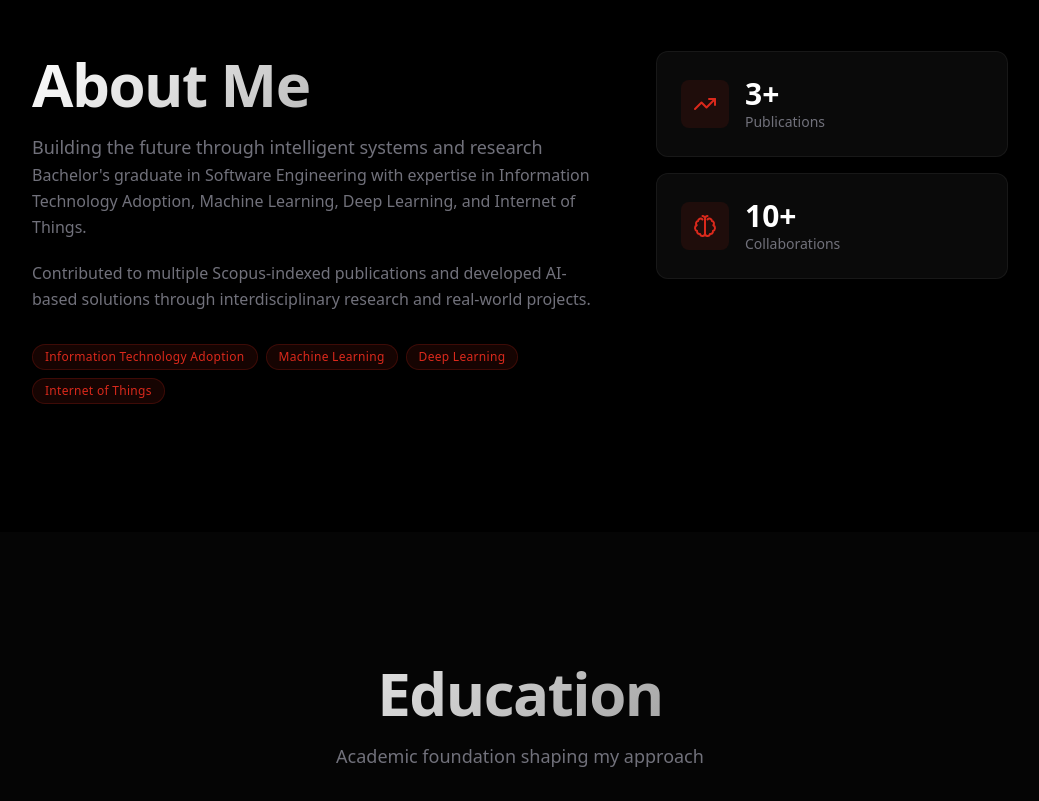
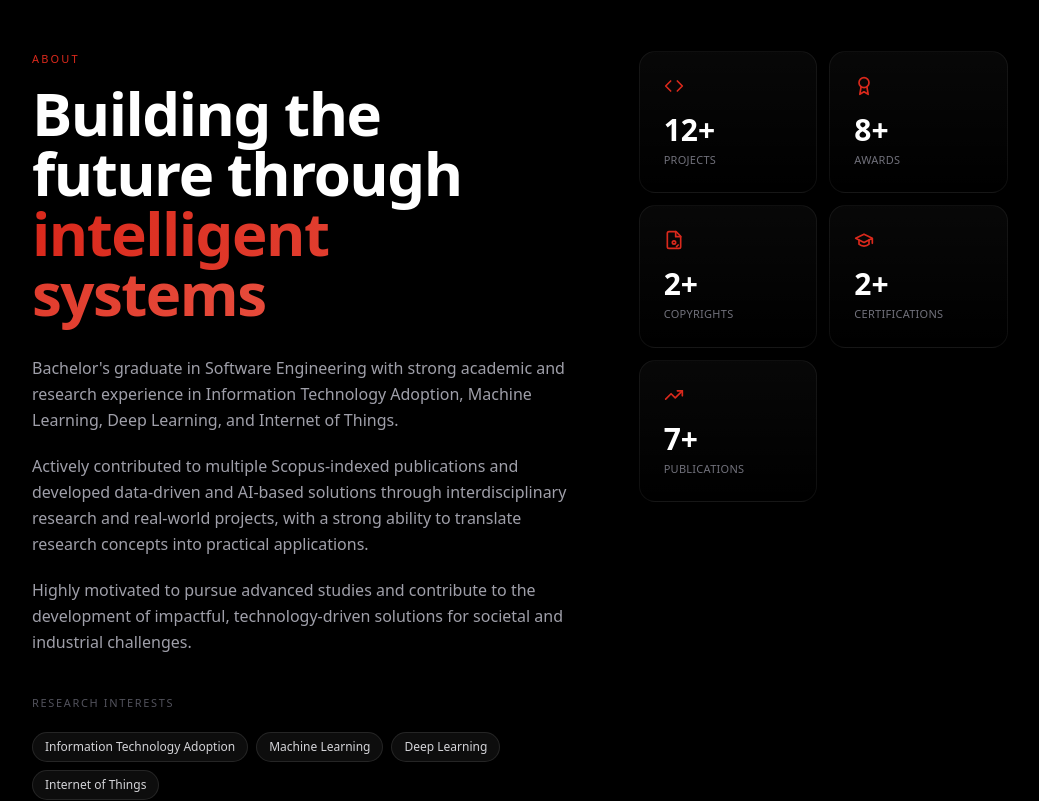
Before and after one commit to walidhnf25/my-portofolio, a Next.js app: page / in a window 1280 px wide. Shown: the part 960-1761 px from the top of the page, without its empty margins (120-1159 px from the left). Built offline with nearby package versions, Linux system fonts and the light colour scheme.

Commit message:
feat(about): redesign About section with premium modern layout

```diff
--- a/components/icons/index.tsx
+++ b/components/icons/index.tsx
@@ -439,3 +439,24 @@ export function CodeIcon(props: SVGProps<SVGSVGElement>) {
     </svg>
   );
 }
+export function FileBadgeIcon(props: SVGProps<SVGSVGElement>) {
+  return (
+    <svg
+      xmlns="http://www.w3.org/2000/svg"
+      width="24"
+      height="24"
+      viewBox="0 0 24 24"
+      fill="none"
+      stroke="currentColor"
+      strokeWidth="2"
+      strokeLinecap="round"
+      strokeLinejoin="round"
+      {...props}
+    >
+      <path d="M14.5 2H6a2 2 0 0 0-2 2v16a2 2 0 0 0 2 2h12a2 2 0 0 0 2-2V7.5L14.5 2z" />
+      <polyline points="14 2 14 8 20 8" />
+      <circle cx="12" cy="15" r="2" />
+      <path d="m17 18-2 2" />
+    </svg>
+  );
+}
--- a/components/sections/About.tsx
+++ b/components/sections/About.tsx
@@ -1,77 +1,124 @@
 "use client";
 
 import { motion } from "framer-motion";
-import { BrainIcon, TrendingUpIcon } from "@/components/icons";
-import SectionHeading from "@/components/ui/SectionHeading";
-import GlassCard from "@/components/ui/GlassCard";
+import { TrendingUpIcon, AwardIcon, CodeIcon, FileBadgeIcon, GraduationCapIcon } from "@/components/icons";
 import Badge from "@/components/ui/Badge";
-import { researchInterests } from "@/lib/data";
+
+const stats = [
+  { icon: CodeIcon, value: "12+", label: "Projects" },
+  { icon: AwardIcon, value: "8+", label: "Awards" },
+  { icon: FileBadgeIcon, value: "2+", label: "Copyrights" },
+  { icon: GraduationCapIcon, value: "2+", label: "Certifications" },
+  { icon: TrendingUpIcon, value: "7+", label: "Publications" },
+];
 
 export default function About() {
   return (
     <section id="about" className="relative py-32">
       <div className="mx-auto max-w-5xl px-6">
-        <div className="grid lg:grid-cols-5 gap-16 items-start">
+        <motion.div
+          initial={{ opacity: 0, y: 30 }}
+          whileInView={{ opacity: 1, y: 0 }}
+          transition={{ duration: 0.7 }}
+          viewport={{ once: true }}
+          className="grid lg:grid-cols-12 gap-16 items-start"
+        >
+          <div className="lg:col-span-7">
+            <motion.p
+              initial={{ opacity: 0, y: 20 }}
+              whileInView={{ opacity: 1, y: 0 }}
+              transition={{ duration: 0.5, delay: 0.1 }}
+              viewport={{ once: true }}
+              className="text-[11px] text-[#DA291C] uppercase tracking-[0.2em] mb-4"
+            >
+              About
+            </motion.p>
+
+            <motion.h2
+              initial={{ opacity: 0, y: 20 }}
+              whileInView={{ opacity: 1, y: 0 }}
+              transition={{ duration: 0.5, delay: 0.15 }}
+              viewport={{ once: true }}
+              className="text-4xl sm:text-5xl md:text-6xl font-bold tracking-tight text-white mb-8"
+            >
+              Building the future through{' '}
+              <span className="bg-gradient-to-r from-[#DA291C] to-[#e64a3a] bg-clip-text text-transparent">
+                intelligent systems
+              </span>
+            </motion.h2>
+
             <motion.div
               initial={{ opacity: 0, y: 20 }}
               whileInView={{ opacity: 1, y: 0 }}
-            transition={{ duration: 0.6 }}
+              transition={{ duration: 0.5, delay: 0.2 }}
               viewport={{ once: true }}
-            className="lg:col-span-3"
+              className="space-y-5 text-sm sm:text-base text-zinc-400 leading-relaxed"
             >
-            <SectionHeading
-              title="About Me"
-              subtitle="Building the future through intelligent systems and research"
-            />
-
-            <div className="space-y-5 text-base text-zinc-500 leading-relaxed">
               <p>
-                Bachelor&apos;s graduate in Software Engineering with expertise in Information Technology Adoption, Machine Learning, Deep Learning, and Internet of Things.
+                Bachelor&apos;s graduate in Software Engineering with strong academic and research experience in Information Technology Adoption, Machine Learning, Deep Learning, and Internet of Things.
               </p>
               <p>
-                Contributed to multiple Scopus-indexed publications and developed AI-based solutions through interdisciplinary research and real-world projects.
+                Actively contributed to multiple Scopus-indexed publications and developed data-driven and AI-based solutions through interdisciplinary research and real-world projects, with a strong ability to translate research concepts into practical applications.
               </p>
-            </div>
-
-            <div className="mt-8 flex flex-wrap gap-2">
-              {researchInterests.map((interest) => (
-                <Badge key={interest} variant="accent">{interest}</Badge>
-              ))}
-            </div>
+              <p>
+                Highly motivated to pursue advanced studies and contribute to the development of impactful, technology-driven solutions for societal and industrial challenges.
+              </p>
             </motion.div>
 
             <motion.div
               initial={{ opacity: 0, y: 20 }}
               whileInView={{ opacity: 1, y: 0 }}
-            transition={{ duration: 0.6, delay: 0.1 }}
+              transition={{ duration: 0.5, delay: 0.3 }}
               viewport={{ once: true }}
-            className="lg:col-span-2 space-y-4"
+              className="mt-10"
             >
-            <GlassCard className="p-6">
-              <div className="flex items-center gap-4">
-                <div className="p-3 rounded-lg bg-[#DA291C]/10">
-                  <TrendingUpIcon className="w-6 h-6 text-[#DA291C]" />
+              <p className="text-[11px] text-zinc-600 uppercase tracking-[0.15em] mb-5">
+                Research Interests
+              </p>
+              <div className="flex flex-wrap gap-2">
+                {["Information Technology Adoption", "Machine Learning", "Deep Learning", "Internet of Things"].map((interest, i) => (
+                  <motion.span
+                    key={interest}
+                    initial={{ opacity: 0, scale: 0.9 }}
+                    whileInView={{ opacity: 1, scale: 1 }}
+                    transition={{ duration: 0.3, delay: 0.35 + i * 0.05 }}
+                    viewport={{ once: true }}
+                    className="px-3 py-1.5 text-xs font-medium rounded-full bg-white/5 border border-white/10 text-zinc-300 hover:border-[#DA291C]/30 hover:text-white transition-colors"
+                  >
+                    {interest}
+                  </motion.span>
+                ))}
               </div>
-                <div>
-                  <p className="text-3xl font-bold text-white">3+</p>
-                  <p className="text-sm text-zinc-500">Publications</p>
-                </div>
-              </div>
-            </GlassCard>
-
-            <GlassCard className="p-6">
-              <div className="flex items-center gap-4">
-                <div className="p-3 rounded-lg bg-[#DA291C]/10">
-                  <BrainIcon className="w-6 h-6 text-[#DA291C]" />
-                </div>
-                <div>
-                  <p className="text-3xl font-bold text-white">10+</p>
-                  <p className="text-sm text-zinc-500">Collaborations</p>
-                </div>
-              </div>
-            </GlassCard>
             </motion.div>
           </div>
+
+          <motion.div
+            initial={{ opacity: 0, y: 30 }}
+            whileInView={{ opacity: 1, y: 0 }}
+            transition={{ duration: 0.7, delay: 0.2 }}
+            viewport={{ once: true }}
+            className="lg:col-span-5"
+          >
+            <div className="grid grid-cols-2 gap-3">
+              {stats.map((stat, i) => (
+                <motion.div
+                  key={stat.label}
+                  initial={{ opacity: 0, y: 20 }}
+                  whileInView={{ opacity: 1, y: 0 }}
+                  transition={{ duration: 0.5, delay: 0.3 + i * 0.08 }}
+                  viewport={{ once: true }}
+                  className="group relative p-6 rounded-2xl bg-gradient-to-b from-white/[0.03] to-transparent border border-white/[0.06] hover:border-white/[0.1] transition-all duration-300"
+                >
+                  <stat.icon className="w-5 h-5 text-[#DA291C] mb-4" />
+                  <p className="text-3xl font-bold text-white mb-1">{stat.value}</p>
+                  <p className="text-[11px] text-zinc-500 uppercase tracking-wide">{stat.label}</p>
+
+                  <div className="absolute inset-0 rounded-2xl bg-gradient-to-br from-[#DA291C]/0 via-[#DA291C]/0 to-[#DA291C]/0 group-hover:from-[#DA291C]/5 group-hover:via-transparent group-hover:to-transparent transition-all duration-500" />
+                </motion.div>
+              ))}
+            </div>
+          </motion.div>
+        </motion.div>
       </div>
     </section>
   );
```
Lines whose indentation alone changed are shown as unchanged.
